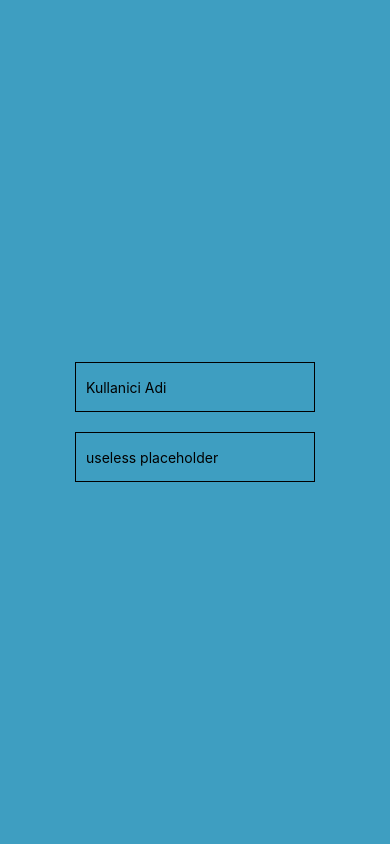
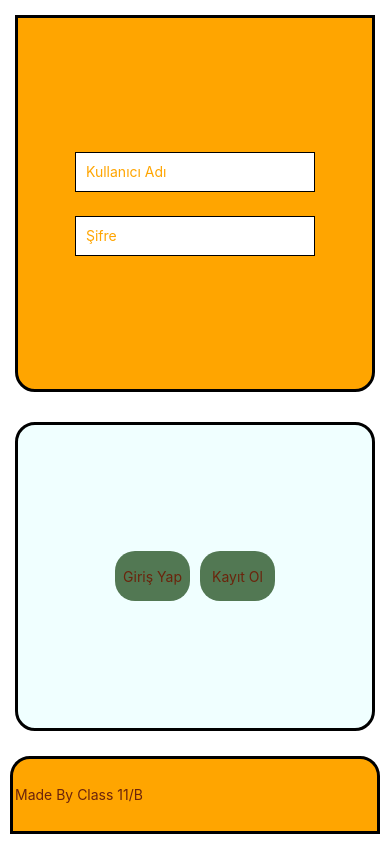
Before and after one commit to celilozturk/MobileApplicationClass11B, a React Native app: screen / in a window 390 px wide. Built offline with nearby package versions, Linux system fonts and the light colour scheme.

Commit message:
TextInput Example2

```diff
--- a/App.tsx
+++ b/App.tsx
@@ -6,55 +6,111 @@
  */
 
 import React, { useState } from 'react';
-import { SafeAreaView, StyleSheet, TextInput } from 'react-native';
+import { SafeAreaView, StyleSheet, Text, TextInput, TouchableOpacity, View } from 'react-native';
 
 
 function App(): JSX.Element {
-  const [text, onChangeText] = useState("Kullanici Adi");
-  const [sifre, onChangeSifre] = useState('');
-  console.log(text);
-  console.log(sifre);
+  const [text, onChangeText] = React.useState('');
+  const [sifre, onChangeSifre] = React.useState('');
+  console.log(text+" "+sifre);
+
   return (
-    <SafeAreaView style={styles.container}>
+    <SafeAreaView style={{flex:1}}>
+    <View style={styles.header}>
        <TextInput
            style={styles.input}
            onChangeText={onChangeText}
            value={text}
+           placeholder="Kullanıcı Adı"
          />
+       <TextInput
+       value={sifre}
+       onChangeText={onChangeSifre}
+       style={styles.input}
+       placeholder="Şifre"
+       keyboardType='visible-password'
+      //  secureTextEntry='true'
+       />
+     </View>
 
-      <TextInput
-        style={styles.input}
-        onChangeText={onChangeSifre}
-        value={sifre}
-        placeholder="useless placeholder"
-        keyboardType="numeric"
-      />
+     <View style={styles.body}>
+       <TouchableOpacity  onPress={()=>console.log("Giriş Yapıldı")}>
+         <View style={styles.buttonStil}>
+           <Text style={styles.textStyle}>Giriş Yap</Text>
+         </View>
+       </TouchableOpacity>
+
+       <TouchableOpacity  onPress={()=>console.log("Kayıt")} >
+           <View style={styles.buttonStil} >
+               <Text  style={styles.textStyle}>Kayıt Ol</Text>
+           </View>
+       </TouchableOpacity>
+     </View>
+
+     <View style={styles.footer}>
+       <Text style={styles.textStyle}>Made By Class 11/B</Text>
+     </View>
+
  </SafeAreaView>
   );
 }
 
 const styles = StyleSheet.create({
-
-  container: {
-    flex: 1, padding: 10,
-    alignItems: "center",
-    justifyContent: "center",
-    backgroundColor: "hsl(196, 51%, 50%)",
-  },
-  touchableOpacityComponentStil: {
-    borderRadius: 20,
-    width: 50,
-    height: 30,
-    backgroundColor: "hsl(196, 51%, 50%)",
-    alignItems: "center",
-    justifyContent: "center",
-    marginTop: 30
-  },
   input: {
-    height: 50,
-    margin: 10,
+    height: 40,
+    margin: 12,
     borderWidth: 1,
     padding: 10,
+    backgroundColor:'white',
+    color:'orange'
+  },
+  header:{
+    flex:0.5,
+    backgroundColor:'orange',
+    justifyContent:'center',
+    alignItems:'center',
+    borderWidth:3,
+    borderColor:'black',
+    borderBottomLeftRadius:20,
+    borderBottomRightRadius:20,
+    padding:15,
+    margin:15,
+  },
+  body:{
+    flex:0.4,
+    flexDirection:'row',
+    backgroundColor:'azure',
+    justifyContent:'center',
+    alignItems:'center',
+    borderWidth:3,
+    borderColor:'black',
+    borderRadius:20,
+    padding:15,
+    margin:15,
+  },
+  buttonStil:{
+    height:50,
+    width:75,
+    backgroundColor:'#527853',
+    color:'azure',
+    margin:5,
+    justifyContent:'center',
+    alignItems:'center',
+     borderRadius:20,
+  },
+  footer:{
+    flex:0.1,
+    backgroundColor:'orange',
+     borderWidth:3,
+    borderColor:'black',
+    borderTopRightRadius:20,
+    borderTopLeftRadius:20,
+    padding:2,
+    margin:10,
+    justifyContent:'center',
+  },
+  textStyle:{
+    color:'#6B240C',
   }
 
 })
```
Lines whose indentation alone changed are shown as unchanged.
